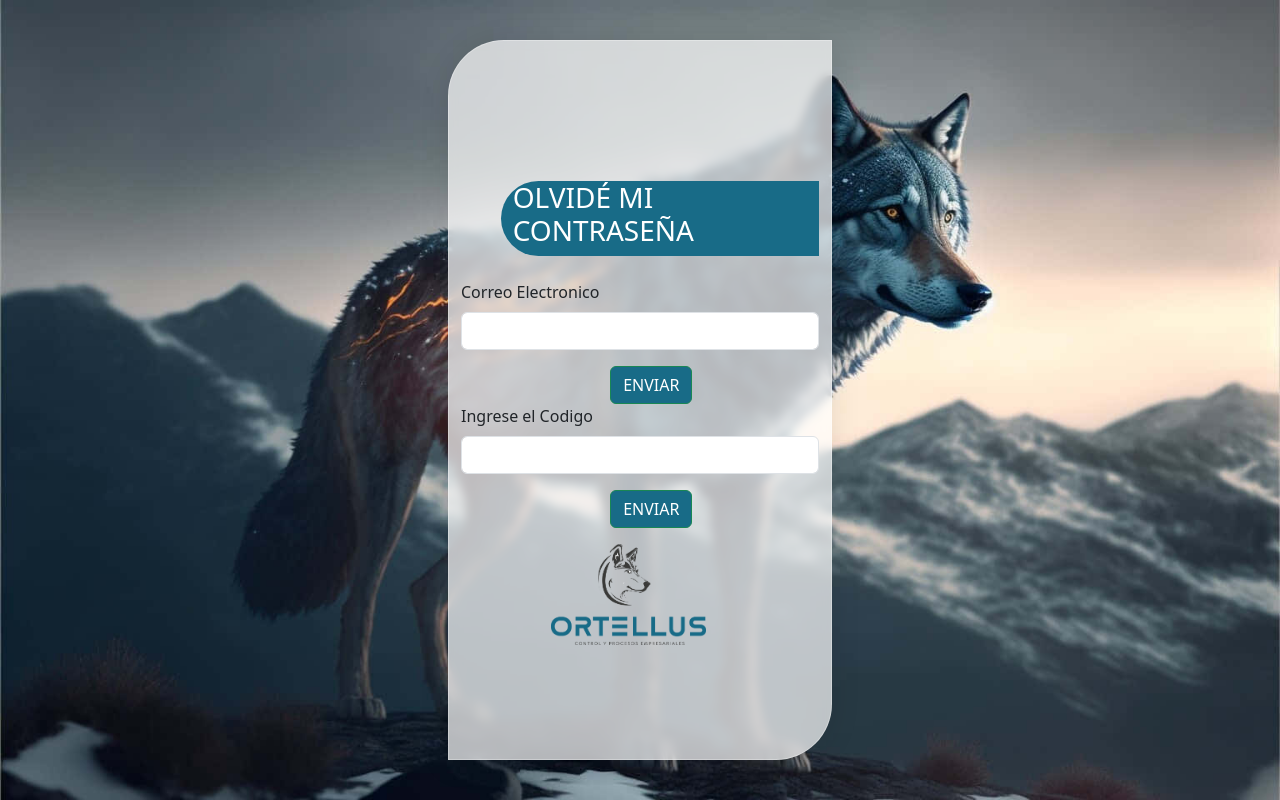
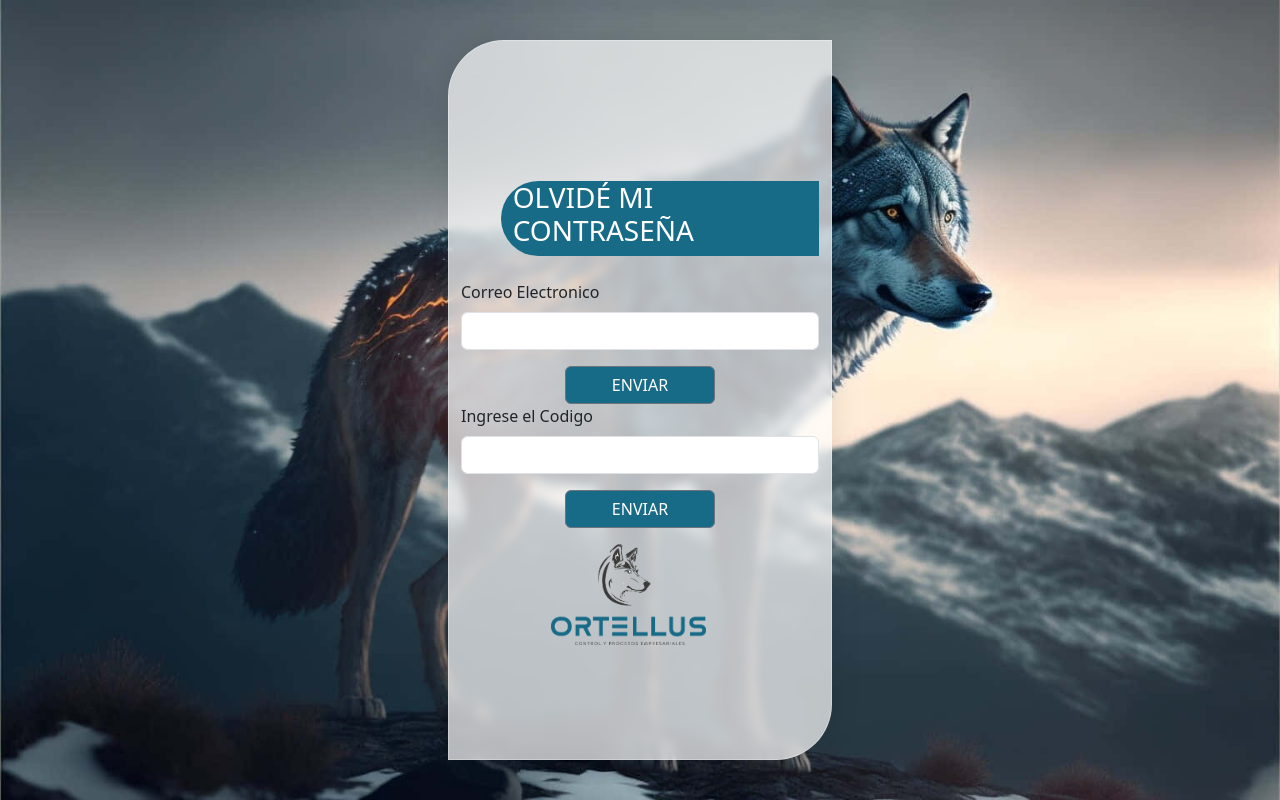
Before and after one commit to Stevens4908/ort-new, a React (Create React App) app: page /forgot in a window 1280 px wide. Built offline with nearby package versions, Linux system fonts and the light colour scheme.

Commit message:
version42

```diff
--- a/src/Components/accesos/forms/Forgot.js
+++ b/src/Components/accesos/forms/Forgot.js
@@ -2,7 +2,7 @@ import React from "react"
 import Button from 'react-bootstrap/Button';
 import Form from 'react-bootstrap/Form';
 import 'bootstrap/dist/css/bootstrap.min.css';
-import { Container, Col, Row } from "react-bootstrap";
+import { Container, Col, Row, Stack } from "react-bootstrap";
 import logo from '../../../assets/images/logo.png'
 
 
@@ -23,7 +23,7 @@ return(
   <Row className="px-0">
 
       <div className='row justify-content-end px-0 pt-4 pb-4'>
-          <div className='col-md-10 col-9 fondo-ortellus bordes'>
+          <div className='col-md-10 col-11 fondo-ortellus bordes'>
               <h3 className="text-white">OLVIDÉ MI CONTRASEÑA</h3>
           </div>
       </div>
@@ -35,9 +35,9 @@ return(
               <Form.Control type="email" placeholder="" />
             </Form.Group>
 
-            <Button variant="success" type="submit" className="offset-5 fondo-ortellus" >
-              ENVIAR
-            </Button>
+                <Stack gap={1} className="col-5 mx-auto">
+                  <Button variant="secondary" type="submit" className="fondo-ortellus ">ENVIAR</Button>
+                </Stack>
       </Form>
 
       <Form>
@@ -47,13 +47,14 @@ return(
               <Form.Control type="text" placeholder="" />
             </Form.Group>
 
-            <Button  variant="success" type="submit" className="fondo-ortellus offset-5">
-              ENVIAR
-            </Button>
+
+                <Stack gap={1} className="col-5 mx-auto">
+                  <Button variant="secondary" type="submit" className="fondo-ortellus ">ENVIAR</Button>
+                </Stack>
       </Form>
 
       <Row className="justify-content-center pt-3">
-        <Col md={6} xs={4} >
+        <Col md={6} xs={6} >
           <img src={logo} className="img-fluid" alt="logo"></img>
         </Col>
       </Row>
--- a/src/Components/accesos/forms/Logins.js
+++ b/src/Components/accesos/forms/Logins.js
@@ -2,7 +2,7 @@ import React, {useState} from "react"
 import Button from 'react-bootstrap/Button';
 import Form from 'react-bootstrap/Form';
 import 'bootstrap/dist/css/bootstrap.min.css';
-import { Col, Container, FormGroup, Row } from "react-bootstrap";
+import { Col, Container, FormGroup, Row, Stack } from "react-bootstrap";
 import { Link } from "react-router-dom";
 import '../acceso.css'
 import logo from '../../../assets/images/logo.png'
@@ -54,7 +54,7 @@ return(
 
     <Row className="justify-content-center  pb-4">
       <h3 className="text-center color-ortellus">BIENVENIDOS A </h3>
-      <Col md={5} xs={4} >
+      <Col md={5} xs={5} >
       <img src={text} className="img-fluid" alt="logo-text"></img>
       </Col>
     </Row>
@@ -82,13 +82,15 @@ return(
         <Link to="register" className="enlace-simple"><h4 className="text-center color-ortellus">REGISTRATE AQUI</h4></Link>
       </FormGroup>
 
-      <Button className="offset-4 fondo-ortellus" variant="success" type="submit" onClick={handleLogin}>
-        Iniciar Sesión
-      </Button>
+
+
+                <Stack gap={1} className="col-6 mx-auto">
+                  <Button variant="secondary" type="submit" className="fondo-ortellus " onClick={handleLogin}>INICIAR SESION</Button>
+                </Stack>
     </Form>
 
     <Row className="justify-content-center pt-3">
-      <Col md={6} xs={4} >
+      <Col md={6} xs={6} >
         <img src={logo} className="img-fluid" alt="logo"></img>
       </Col>
     </Row>
--- a/src/Components/accesos/forms/Register.js
+++ b/src/Components/accesos/forms/Register.js
@@ -2,7 +2,7 @@ import React from "react"
 import Button from 'react-bootstrap/Button';
 import Form from 'react-bootstrap/Form';
 import 'bootstrap/dist/css/bootstrap.min.css';
-import { Container, Col, Row } from "react-bootstrap";
+import { Container, Col, Row, Stack} from "react-bootstrap";
 import logo from '../../../assets/images/logo.png'
 
 
@@ -40,14 +40,14 @@ return(
             <Form.Control type="text" placeholder="" />
           </Form.Group>
 
-          <Button variant="success" type="submit" className="offset-4 fondo-ortellus">
-            REGISTRARSE
-          </Button>
+                <Stack gap={1} className="col-5 mx-auto">
+                  <Button variant="secondary" type="submit" className="fondo-ortellus ">REGISTRARSE</Button>
+                </Stack>
     </Form>
 
 
         <Row className="justify-content-center pt-3">
-          <Col md={6} xs={4} >
+          <Col md={6} xs={6} >
             <img src={logo} className="img-fluid" alt="logo"></img>
           </Col>
         </Row>
--- a/src/Components/header/Header.js
+++ b/src/Components/header/Header.js
@@ -81,7 +81,8 @@ return(
         <div className="offcanvas p-0">
 
             <Offcanvas show={show} onHide={handleClose} responsive="lg" className="offcanvas">
-                <Offcanvas.Header closeButton="text-white" >
+                <Offcanvas.Header closeButton>
+
                 <Offcanvas.Title></Offcanvas.Title>
                 </Offcanvas.Header>
                 <Offcanvas.Body>
```
